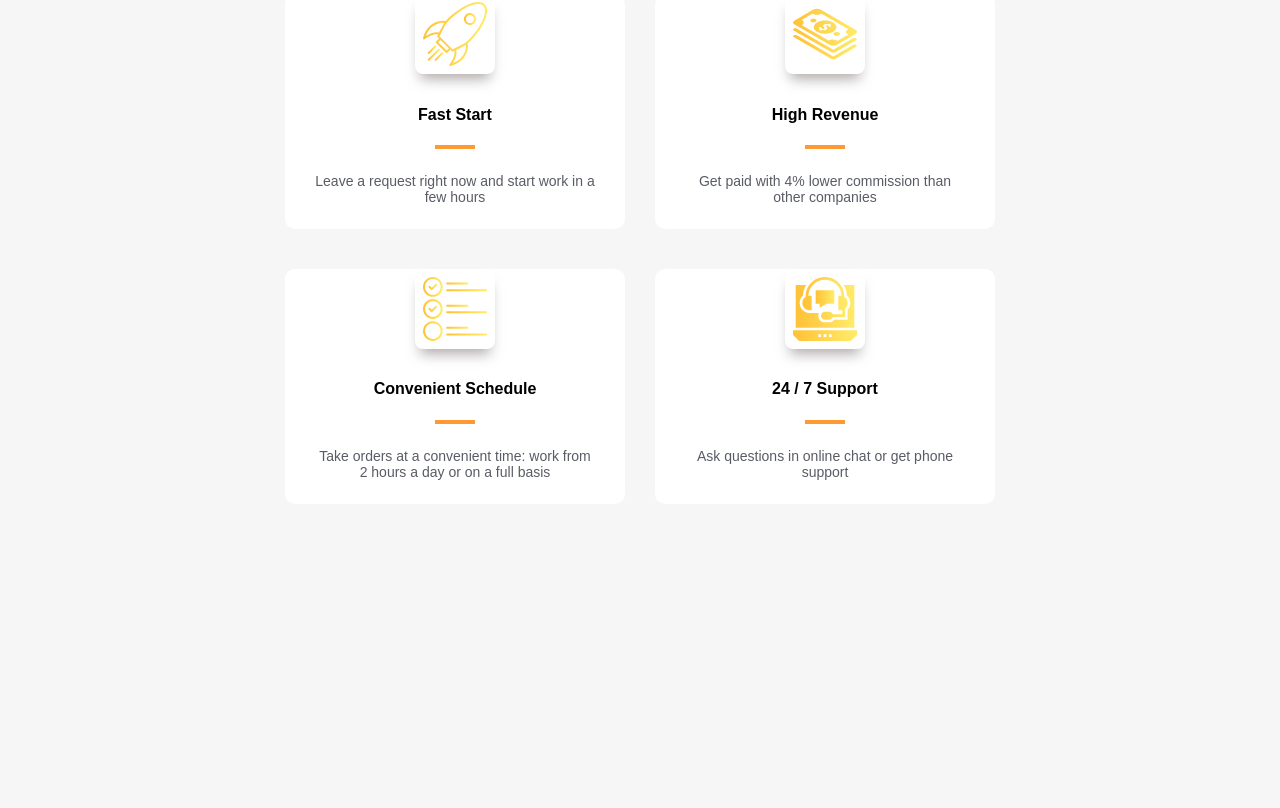
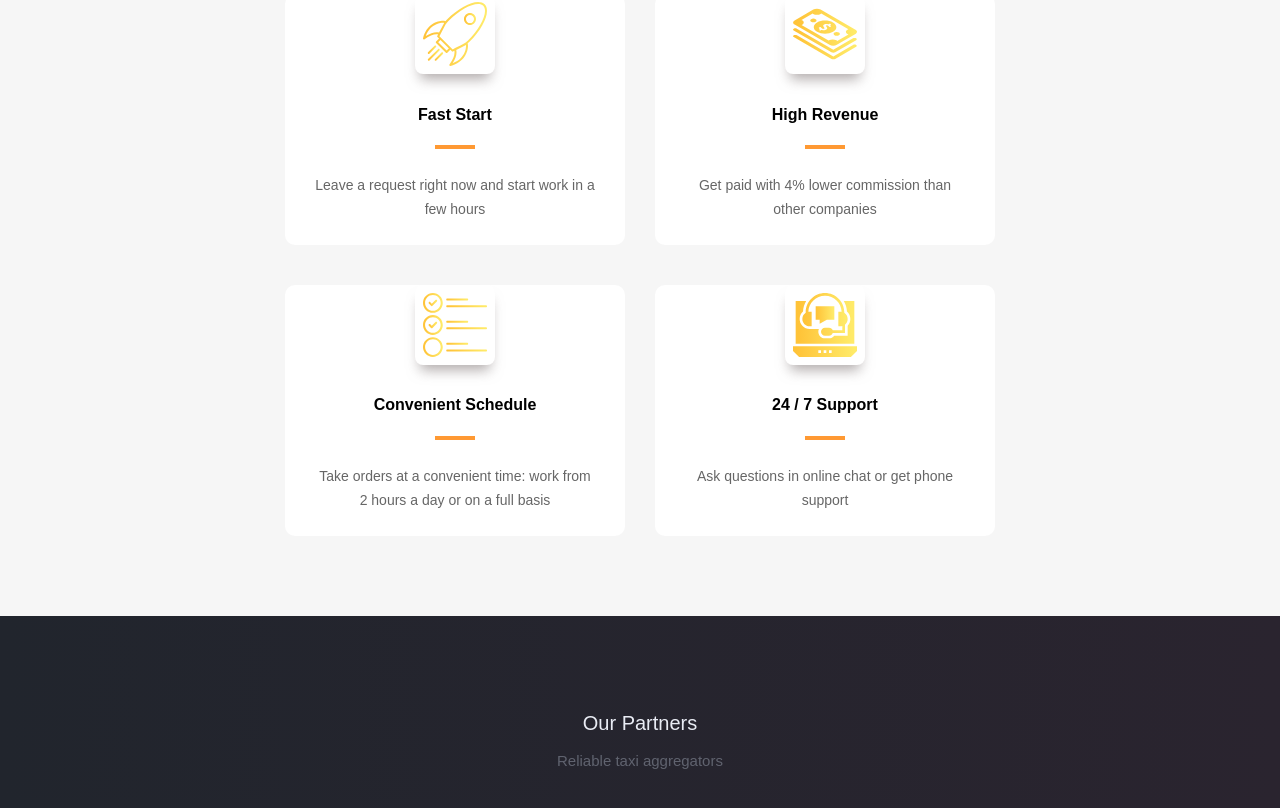
Before and after one commit to maxmdev/taxi-website, a React (Create React App) app: page / in a window 1280 px wide. Shown: the part 844-1652 px from the top of the page. Before the commit the page ends 1388 px from the top, so only its background shows below. Built offline with nearby package versions, Linux system fonts and the light colour scheme.

Commit message:
finished coopeartion section, started partners section

```diff
--- a/src/App.js
+++ b/src/App.js
@@ -2,6 +2,7 @@ import {useState, useEffect} from "react";
 import './Styles.css';
 import {Header} from './components/Header';
 import {Partnership} from './components/Partnership';
+import {Partners} from "./components/Partners";
 
 function App() {
     const [landingPageData, setLandingPageData] = useState({});
@@ -10,6 +11,7 @@ function App() {
       <>
           <Header data={Header}/>
           <Partnership data={Partnership}/>
+          <Partners data={Partners}/>
       </>
   )
 }
--- a/src/Styles.css
+++ b/src/Styles.css
@@ -170,9 +170,9 @@ h1 {
   height: 80px;
   width: 80px;
   border-radius: 8px;
-  box-shadow: 0px 10px 13px -5px rgba(151,143,143,0.75);
-  -webkit-box-shadow: 0px 10px 13px -5px rgba(151,143,143,0.75);
-  -moz-box-shadow: 0px 10px 13px -5px rgba(151,143,143,0.75);
+  box-shadow: 0 10px 13px -5px rgba(151,143,143,0.75);
+  -webkit-box-shadow: 0 10px 13px -5px rgba(151,143,143,0.75);
+  -moz-box-shadow: 0 10px 13px -5px rgba(151,143,143,0.75);
 }
 
 .info-image__start {
@@ -204,6 +204,30 @@ h1 {
 
 .partnership-content__info p {
   padding: 10px 30px;
+  line-height: 24px;
   font-size: 14px;
-  color: #595c65;
+  color: #666666;
 }
+
+/* Section Partners */
+.partners {
+  margin: 40px 0 0;
+  padding: 80px 0;
+  background: rgb(33, 37, 45);
+  background: linear-gradient(90deg, rgba(33,37,45,1) 0%, rgba(42,36,47,1) 100%);
+  text-align: center;
+}
+
+.partners h2 {
+  font-size: 20px;
+  font-weight: lighter;
+  color: #e9ecf4;
+}
+
+.partners p {
+  color: #60636f;
+  font-size: 15px;
+  font-weight: lighter;
+}
+
+/* Section Partners Carousel */
--- /dev/null
+++ b/src/components/Partners.jsx
@@ -0,0 +1,19 @@
+import {SectionHeader} from "./SeactionHeader";
+
+const defaultProps = {
+    className: 'partners',
+    heading: 'Our Partners',
+    description: 'Reliable taxi aggregators'
+}
+
+export const Partners = ({props = defaultProps}) => {
+    return (
+        <>
+            <SectionHeader
+                className={props.className}
+                heading = {props.heading}
+                description = {props.description}
+            />
+        </>
+    )
+}
--- a/src/index.css
+++ b/src/index.css
@@ -12,7 +12,7 @@ nav, nav a {
   display: flex;
   flex-direction: row;
   align-items: center;
-  color: #595c65;
+  color: #7a7f8a;
   font-size: 14px;
 }
 
```
Also changed, not shown: 1 other file (tests, documents, lock files or other folders).
